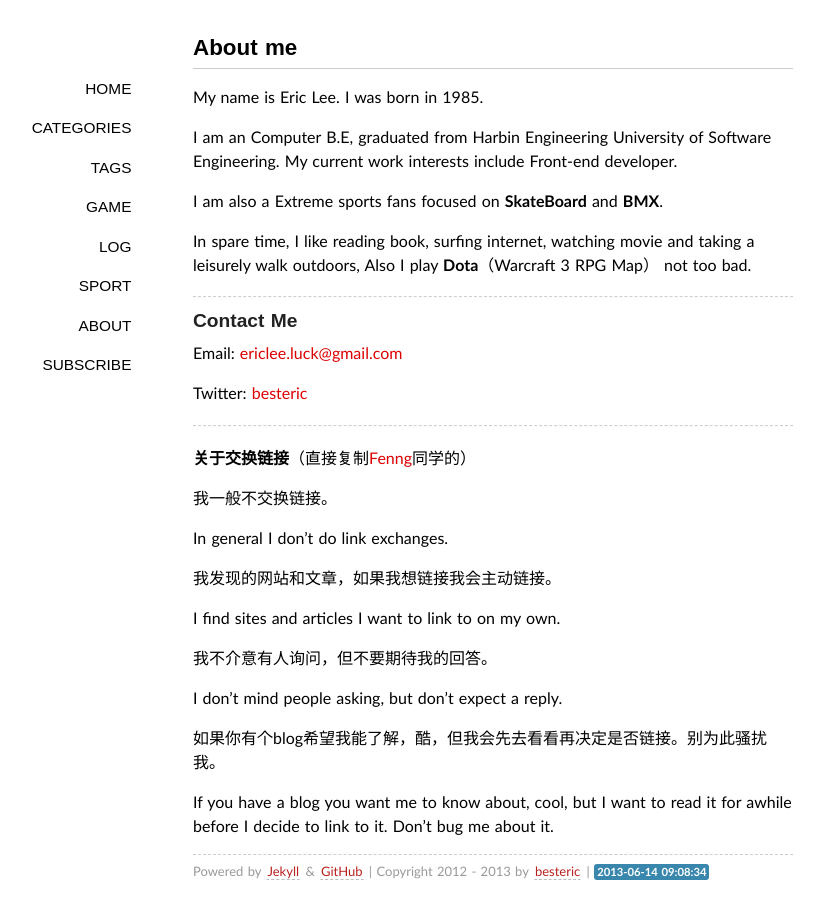
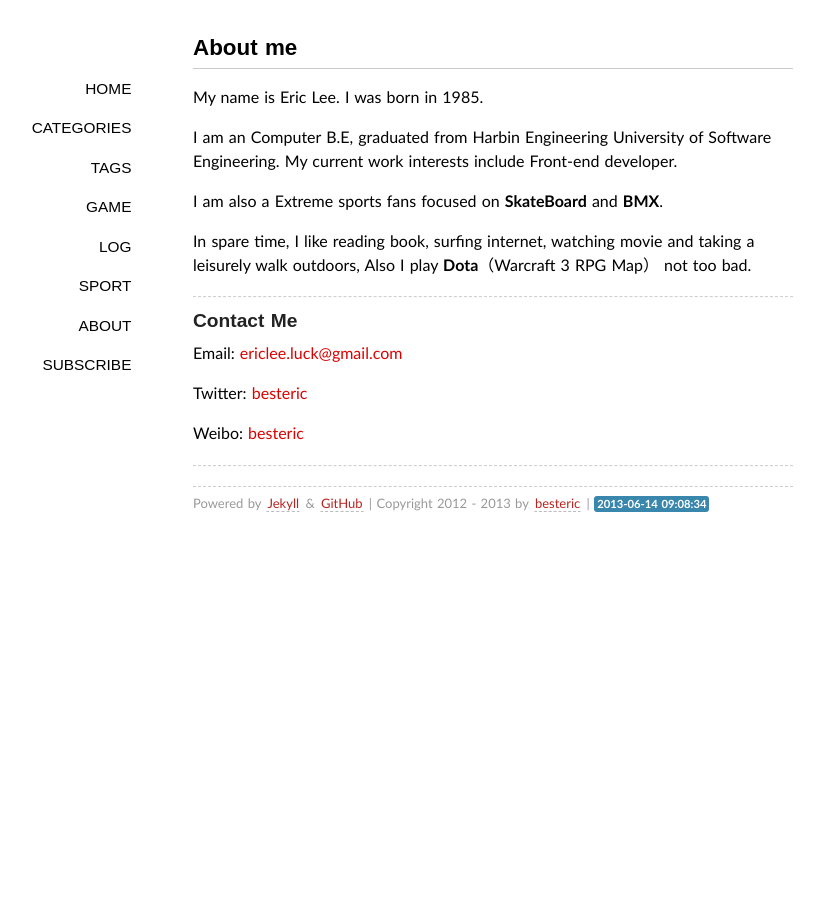
Before and after one commit to besteric/besteric.github.com, a Jekyll site: the page built from about/index.md, in a window 1280 px wide. Shown: the whole page, without its empty margins (147-971 px from the left). Built offline with Jekyll 4.4.1, drawn with Linux system fonts in a browser that asks for light colours; some web fonts are replaced; Markdown is read by kramdown in place of the engine named in the settings.

Commit message:
modify about page

```diff
--- a/about/index.md
+++ b/about/index.md
@@ -16,25 +16,10 @@ In spare time, I like reading book, surfing internet, watching movie and taking
 
 ###Contact Me
 
-Email: [ericlee.luck@gmail.com](mailto:ericlee.luck@gmail.com)
+Email:   [ericlee.luck@gmail.com](mailto:ericlee.luck@gmail.com)
 
 Twitter: [besteric](http://twitter.com/besteric)
 
+Weibo:   [besteric](http://weibo.com/besteric)
+
 ----
-**关于交换链接**（直接复制[Fenng](http://dbanotes.net/)同学的）
-
-我一般不交换链接。
-
-In general I don't do link exchanges.
-
-我发现的网站和文章，如果我想链接我会主动链接。
-
-I find sites and articles I want to link to on my own.
-
-我不介意有人询问，但不要期待我的回答。
-
-I don't mind people asking, but don't expect a reply.
-
-如果你有个blog希望我能了解，酷，但我会先去看看再决定是否链接。别为此骚扰我。
-
-If you have a blog you want me to know about, cool, but I want to read it for awhile before I decide to link to it. Don't bug me about it.
```
